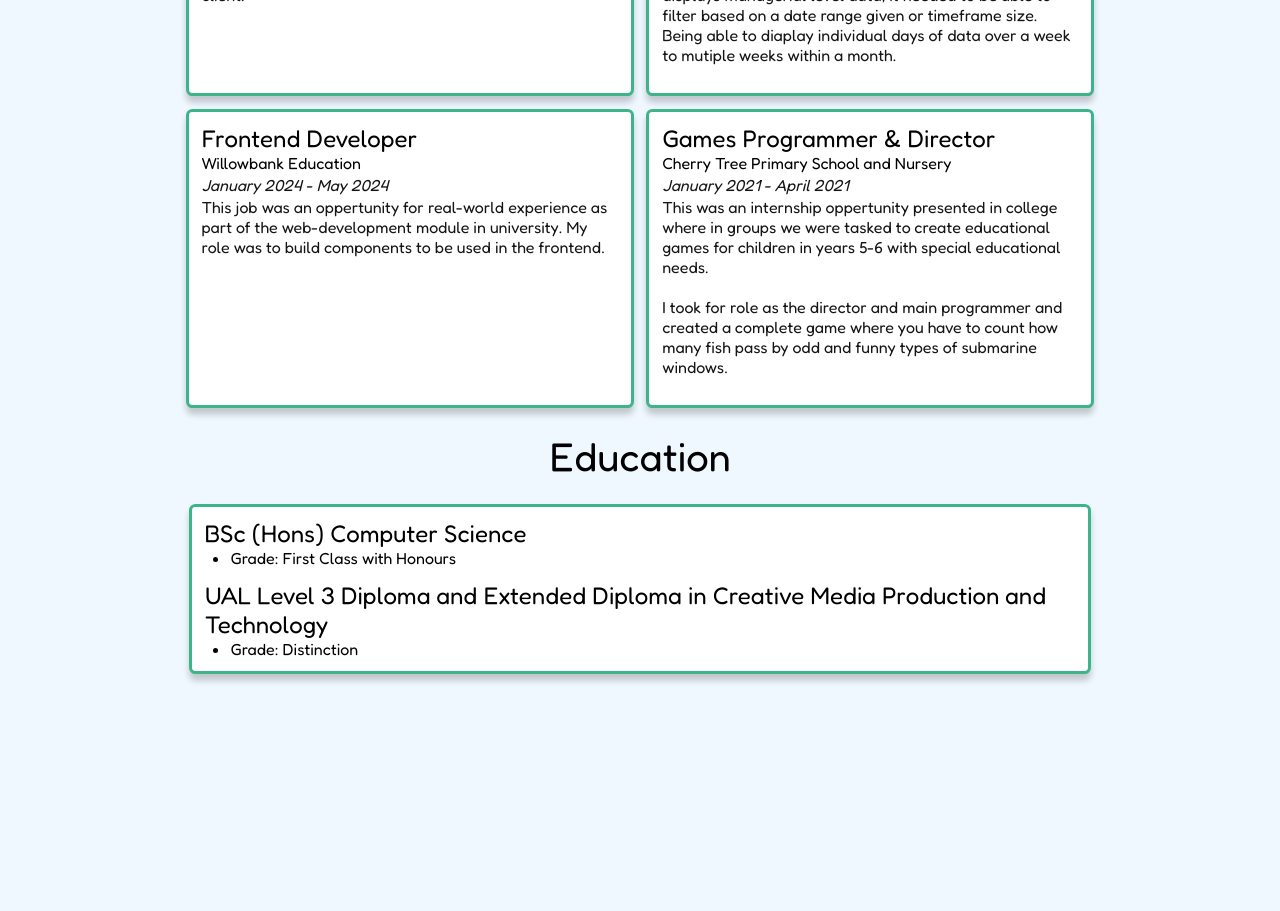
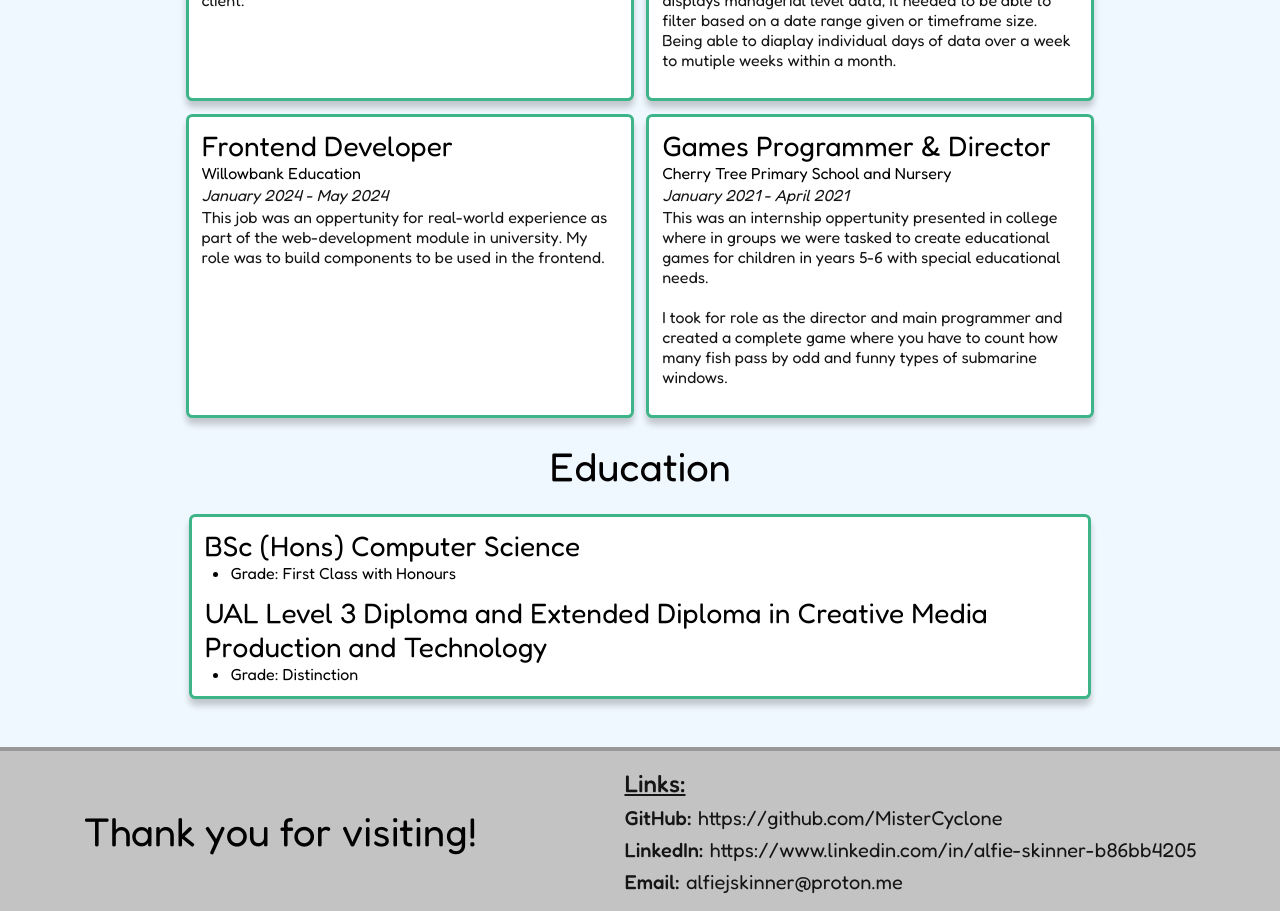
Before and after one commit to MisterCyclone/mistercyclone-website, a React (Vite) app: page /experience in a window 1280 px wide. Shown: the part 300-1211 px from the top of the page. Before the commit the page ends 998 px from the top, so only its background shows below. Built offline with nearby package versions, Linux system fonts and the light colour scheme; no server answers.

Commit message:
Updated global styling and added footer to app

```diff
--- a/src/App.css
+++ b/src/App.css
@@ -8,14 +8,5 @@
   padding: 0vh 10vw;
   align-items: center ;
   justify-content: center;
+  min-width: 90vh;
 }
-
-/* .block {
-  display: flex;
-  flex-direction: column;
-  align-items: center;
-  background-color: #e2e2e2;
-  padding: 2vh 2vw;
-  border-radius: 1vw;
-  gap: 1vh;
-} */
--- a/src/App.tsx
+++ b/src/App.tsx
@@ -1,11 +1,12 @@
 import './App.css'
 import Header from './components/header/header'
+import Footer from './components/footer/footer'
 import HomePage from './pages/homepage/homePage'
 import AboutPage from './pages/aboutpage/aboutPage'
 import ProjectsPage from './pages/projectspage/projectsPage'
 import ExperiencePage from './pages/experiencepage/experiencePage'
-import ContactPage from './pages/contactpage/contactPage'
 import { Route, Routes } from 'react-router-dom'
+import footerContent from './website-content/footer.json'
 
 const App: React.FC = () => {
 
@@ -17,8 +18,8 @@ const App: React.FC = () => {
         <Route path="/about" Component={AboutPage}/>
         <Route path="/projects" Component={ProjectsPage}/>
         <Route path="/experience" Component={ExperiencePage}/>
-        <Route path="/contact" Component={ContactPage}/>
       </Routes>
+      <Footer links={[footerContent.github, footerContent.linkedin, footerContent.email]}/>
     </>
   )
 }
--- a/src/index.css
+++ b/src/index.css
@@ -13,7 +13,7 @@ h2 {
   margin: 0;
   width: fit-content;
   font-family: "Fredoka", sans-serif;
-  font-size: 3vh;
+  font-size: 3.5vh;
   font-weight: normal;
 }
 
@@ -57,3 +57,12 @@ body {
   padding-top: 10vh;
   background-color: aliceblue;
 }
+
+a {
+  padding: 0;
+  margin: 0;
+  font-family: "Fredoka", sans-serif;
+  font-size: 2vh;
+  color: #151515;
+  text-decoration: none;
+}
```
